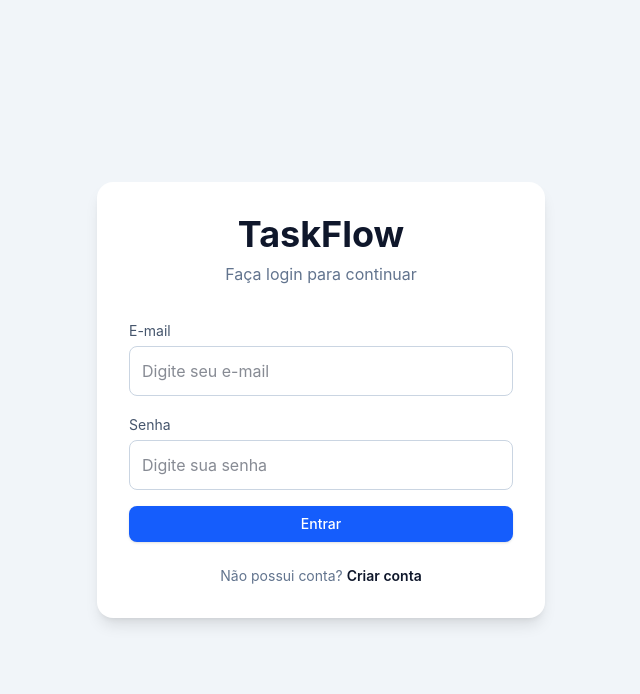
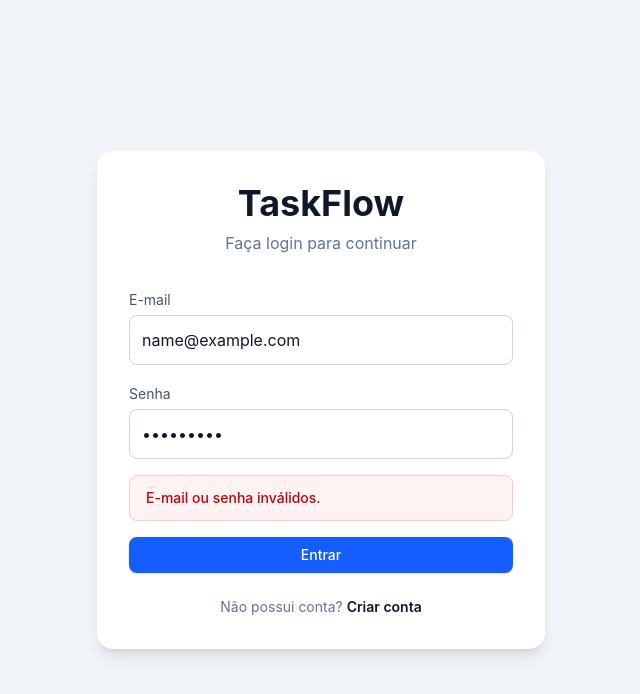
Before and after one commit to Britou/taskflow, a React (Vite) app: page /login in a window 1280 px wide. Both pictures are taken after typing "name@example.com", "Sample123" into the empty fields and a click on the button "Entrar". Shown: the top 694 px of the page, without its empty margins (319-959 px from the left). Built offline with nearby package versions, Linux system fonts and the light colour scheme; no server answers.

Commit message:
fix: corrigido fluxo de login fake

```diff
--- a/src/contexts/AuthContext.tsx
+++ b/src/contexts/AuthContext.tsx
@@ -14,9 +14,11 @@ export function AuthProvider({ children }: { children: ReactNode }) {
     if (email === "admin@email.com" && password === "123") {
       setUser(email);
       localStorage.setItem("user", email);
-    } else {
-      alert("Credenciais inválidas");
+
+      return true;
     }
+
+    return false;
   }
 
   function logout() {
--- a/src/contexts/auth-context.ts
+++ b/src/contexts/auth-context.ts
@@ -3,7 +3,7 @@ import { createContext } from "react";
 export type AuthContextType = {
   user: string | null;
   loading: boolean;
-  login: (email: string, password: string) => void;
+  login: (email: string, password: string) => boolean;
   logout: () => void;
 };
 
--- a/src/pages/Login.tsx
+++ b/src/pages/Login.tsx
@@ -9,12 +9,19 @@ export function Login() {
 
   const [email, setEmail] = useState("");
   const [password, setPassword] = useState("");
+  const [error, setError] = useState("");
 
   function handleLogin(e: React.FormEvent) {
     e.preventDefault();
 
-    login(email, password);
+    const loggedIn = login(email, password);
 
+    if (!loggedIn) {
+      setError("E-mail ou senha inválidos.");
+      return;
+    }
+
+    setError("");
     navigate("/dashboard");
   }
 
@@ -60,6 +67,14 @@ export function Login() {
             />
           </div>
 
+            {error ? (
+              <div className="rounded-lg border border-red-200 bg-red-50 px-4 py-3">
+                <p className="text-sm font-medium text-red-700">
+                  {error}
+                </p>
+              </div>
+            ) : null}
+
           <Button type="submit" className="w-full">
             Entrar
           </Button>
```
